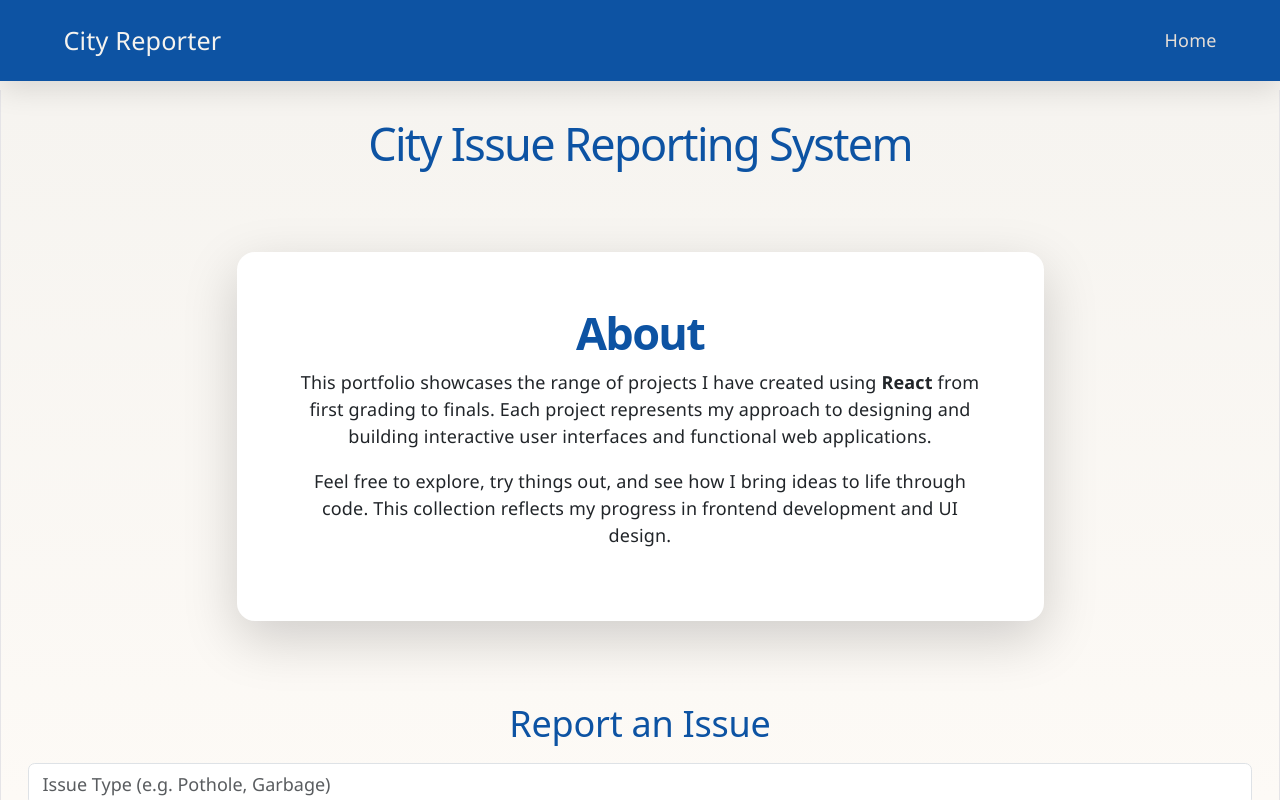
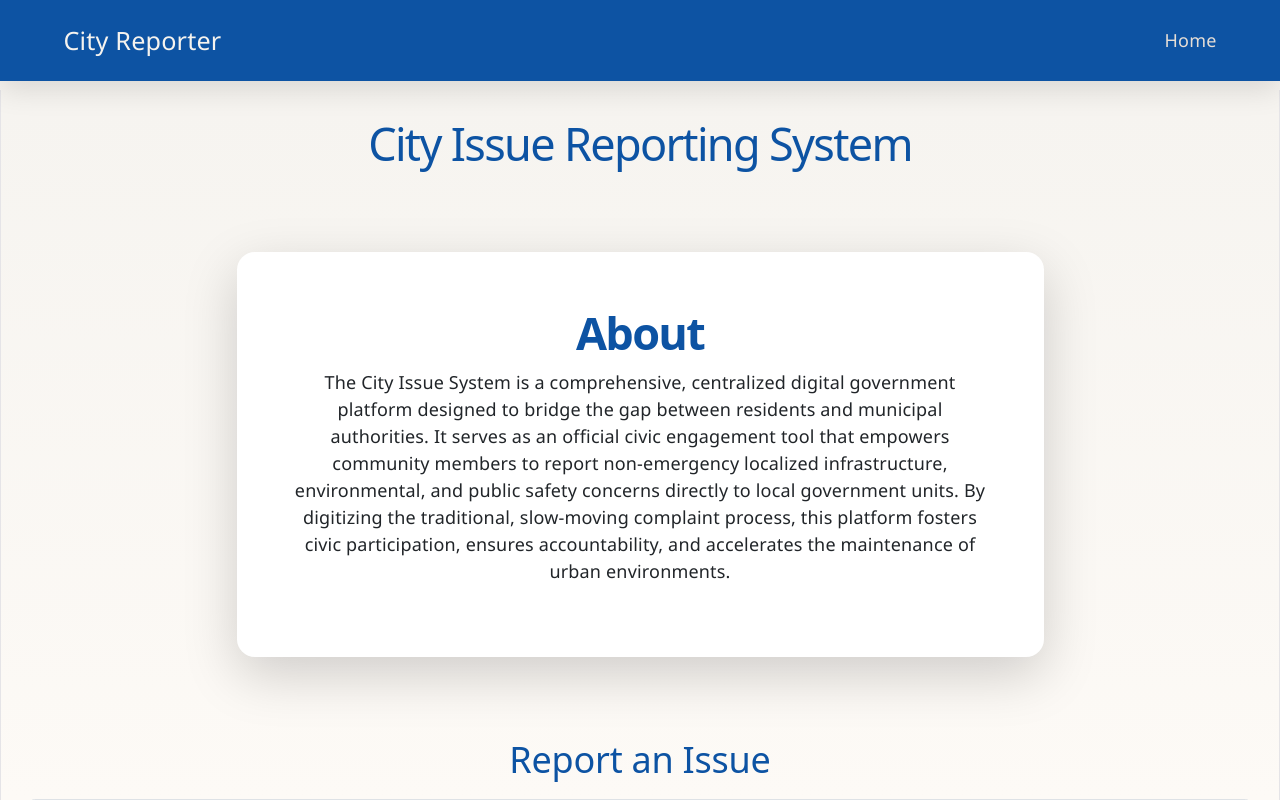
Before and after one commit to City-issues/city-issues, a React (Vite) app: page / in a window 1280 px wide. Built offline with nearby package versions, Linux system fonts and the light colour scheme; no server answers.

Commit message:
updated project

```diff
--- a/src/components/About.tsx
+++ b/src/components/About.tsx
@@ -10,16 +10,7 @@ function About() {
             <h1 className="text-about fw-bold">About</h1>
 
             <p>
-              This portfolio showcases the range of projects I have created using
-              <strong> React</strong> from first grading to finals. Each project
-              represents my approach to designing and building interactive user
-              interfaces and functional web applications.
-            </p>
-
-            <p>
-              Feel free to explore, try things out, and see how I bring ideas to
-              life through code. This collection reflects my progress in
-              frontend development and UI design.
+              The City Issue System is a comprehensive, centralized digital government platform designed to bridge the gap between residents and municipal authorities. It serves as an official civic engagement tool that empowers community members to report non-emergency localized infrastructure, environmental, and public safety concerns directly to local government units. By digitizing the traditional, slow-moving complaint process, this platform fosters civic participation, ensures accountability, and accelerates the maintenance of urban environments.
             </p>
 
 
```
